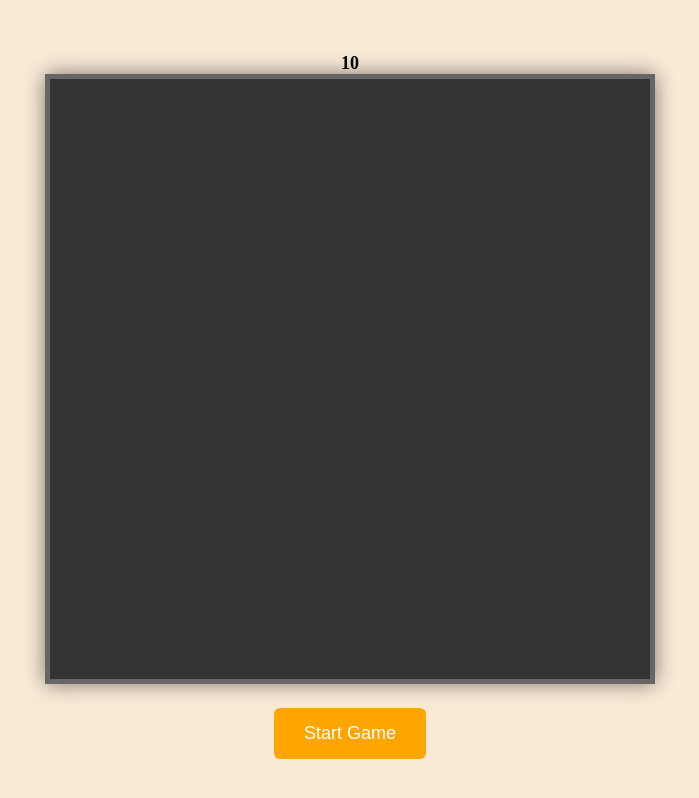
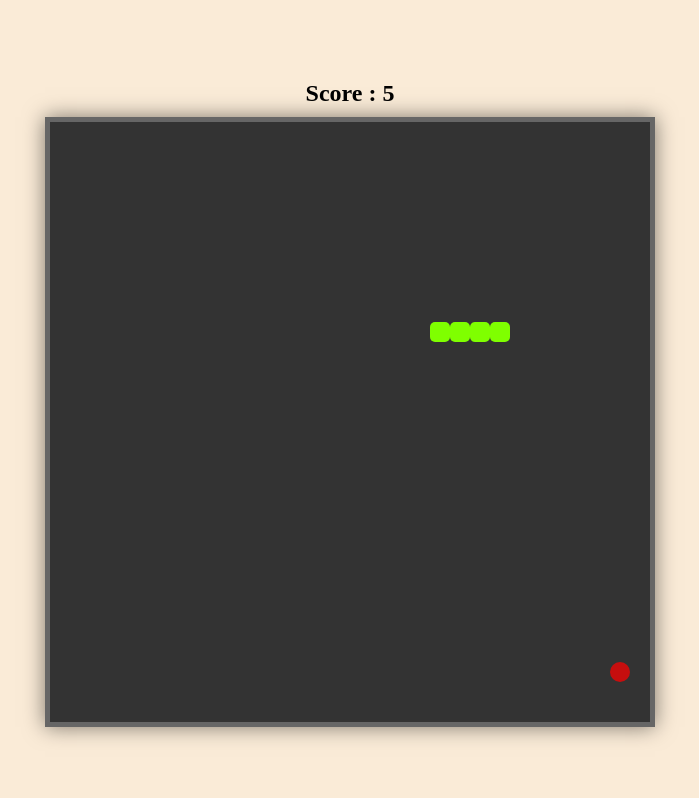
Before and after one commit to Jaysingh7355/Snake_game, a plain HTML site: page index.html in a window 1280 px wide. Both pictures are taken after a click on the button "Start Game". Shown: the whole page, without its empty margins (290-989 px from the left). Drawn offline with Linux system fonts and the light colour scheme.

Commit message:
Game ready

```diff
--- a/index.html
+++ b/index.html
@@ -2,17 +2,16 @@
 <html lang="en">
 <head>
     <meta charset="UTF-8">
-    <meta name="viewport" content="width=git , initial-scale=1.0">
-    <title>Document</title>
+    <meta name="viewport" content="width=device-width, initial-scale=1.0">
+    <title>Snake Game</title>
     <link rel="stylesheet" href="style.css">
 </head>
 <body>
 
     <div id="game-arena">
 
-
     </div>
 
-  <script src="index.js"></script>
+    <script src="index.js"></script>
 </body>
 </html>
--- a/index.js
+++ b/index.js
@@ -1,31 +1,183 @@
-document.addEventListener("DOMContentLoaded" ,() => {
-    const gameArena = document.getElementById("game-arena");
-    const arenaSize = 600;
-    const cellSize = 20;
-    let score = 0;
-    let gameStarted = false;
-    let food = 0;
-    let snake = [{X:160, y:200},{X:140,y:200},{x:120, y:200}];
-    let dx = cellSize; // Displacement of x axies
-    let dy = 0; //Displacement of y axies
+document.addEventListener("DOMContentLoaded", () => {
+  const gameArena = document.getElementById("game-arena");
+  const arenaSize = 600;
+  const cellSize = 20;
+  let score = 0;
+  let gameStarted = false;
+  let food = { x: 300, y: 200 };
+  let snake = [
+    { x: 160, y: 200 },
+    { x: 140, y: 200 },
+    { x: 120, y: 200 },
+  ];
+  let dx = cellSize; // displacement on x axis
+  let dy = 0; // displacement on y axis
+  let gameSpeed = 200;
+  let intervalId;
 
+  function drawScoreBoard() {
+    const scoreBoard = document.getElementById("score-board");
+    scoreBoard.textContent = `Score : ${score}`;
+  }
 
+  function drawDiv(x, y, className) {
+    const div = document.createElement("div");
+    div.classList.add(className);
+    div.style.top = `${y}px`;
+    div.style.left = `${x}px`;
+    return div;
+  }
 
+  function drawFoodAndSnake() {
+    gameArena.innerHTML = ""; // if previously something is drawn remove it
+    // Wipe out everything and redraw with new coordinates when snake moves
 
-    function startGame(){
-        const scoreBoard = document.createElement('div');
-        scoreBoard.id = 'score-board';
-        scoreBoard.textContent = '10';
-        document.body.insertBefore(scoreBoard, gameArena);
+    snake.forEach((snakeCell) => {
+      const element = drawDiv(snakeCell.x, snakeCell.y, "snake");
+      gameArena.appendChild(element);
+    });
 
+    const foodElement = drawDiv(food.x, food.y, "food");
+    gameArena.appendChild(foodElement);
+  }
 
-        const StartButton = document.createElement('button');
-        StartButton.textContent = 'Start Game';
-        StartButton.classList.add('Start-Button');
-        document.body.appendChild(StartButton);
+  function moveFood() {
+    let newX, newY;
+    do {
+      newX =
+        Math.floor(Math.random() * ((arenaSize - cellSize) / cellSize)) *
+        cellSize;
+      newY =
+        Math.floor(Math.random() * ((arenaSize - cellSize) / cellSize)) *
+        cellSize;
+    } while (
+      snake.some((snakeCell) => snakeCell.x === newX && snakeCell.y === newY)
+    );
 
+    food = { x: newX, y: newY };
+  }
 
+  function updateSnake() {
+    console.log("Update snake called");
+    // 1. Calculate new coordinate the snake head will go to
+    const newHead = { x: snake[0].x + dx, y: snake[0].y + dy };
+    snake.unshift(newHead); // add the new head
+    if (newHead.x === food.x && newHead.y === food.y) {
+      // collision
+      console.log("Collided");
+      score += 5;
+      if (gameSpeed > 30) {
+        clearInterval(intervalId);
 
+        gameSpeed -= 10;
+
+        gameLoop();
+      }
+      // dont pop the tail
+      moveFood();
+      // move the food
+    } else {
+      snake.pop(); // remove the last cell
     }
-   startGame();
+  }
+
+  function isGameOver() {
+    // check snake body hit
+    for (i = 1; i < snake.length; i++) {
+      if (snake[0].x === snake[i].x && snake[0].y === snake[i].y) return true; // game over
+    }
+
+    // check wall collision
+    const isHittingLeftWall = snake[0].x < 0;
+    const isHittingTopWall = snake[0].y < 0;
+    const isHittingRightWall = snake[0].x >= arenaSize;
+    const isHittingDownWall = snake[0].y >= arenaSize;
+
+    return (
+      isHittingDownWall ||
+      isHittingLeftWall ||
+      isHittingRightWall ||
+      isHittingTopWall
+    ); // game over
+  }
+
+  function gameLoop() {
+    console.log(gameSpeed);
+    intervalId = setInterval(() => {
+      console.log(gameSpeed);
+      if (!gameStarted) return;
+      // check for game over
+      if (isGameOver()) {
+        gameStarted = false;
+        alert(`Game Over, Score = ${score}`);
+        window.location.reload();
+        return;
+      }
+      updateSnake();
+      drawScoreBoard();
+      drawFoodAndSnake();
+    }, gameSpeed);
+  }
+
+  function changeDirection(e) {
+    console.log(e, e.keyCode);
+
+    const LEFT_KEY = 37;
+    const RIGHT_KEY = 39;
+    const UP_KEY = 38;
+    const DOWN_KEY = 40;
+
+    const keyPressed = e.keyCode;
+
+    const isGoingUp = dy == -cellSize;
+    const isGoingDown = dy == cellSize;
+    const isGoingLeft = dx == -cellSize;
+    const isGoingRight = dx == cellSize;
+
+    if (keyPressed == LEFT_KEY && !isGoingRight) {
+      dy = 0;
+      dx = -cellSize;
+    }
+
+    if (keyPressed == RIGHT_KEY && !isGoingLeft) {
+      dy = 0;
+      dx = cellSize;
+    }
+
+    if (keyPressed == UP_KEY && !isGoingDown) {
+      dy = -cellSize;
+      dx = 0;
+    }
+
+    if (keyPressed == DOWN_KEY && !isGoingUp) {
+      dy = cellSize;
+      dx = 0;
+    }
+  }
+
+  function runGame() {
+    if (!gameStarted) {
+      gameStarted = true;
+      gameLoop();
+      document.addEventListener("keydown", changeDirection);
+    }
+  }
+
+  function initiateGame() {
+    const scoreBoard = document.createElement("div");
+    scoreBoard.id = "score-board";
+    document.body.insertBefore(scoreBoard, gameArena);
+
+    const startButton = document.createElement("button");
+    startButton.textContent = "Start Game";
+    startButton.classList.add("start-button");
+    document.body.appendChild(startButton);
+
+    startButton.addEventListener("click", () => {
+      startButton.style.display = "none";
+      runGame();
+    });
+  }
+
+  initiateGame(); // this is the first function to be executed so that we prepare the ui
 });
--- a/style.css
+++ b/style.css
@@ -1,4 +1,4 @@
-body{
+body {
     display: flex;
     flex-direction: column;
     align-items: center;
@@ -15,18 +15,18 @@ body{
     position: relative;
     border: 5px solid #666;
     margin-bottom: 20px;
-    box-shadow: 0 0 20px rgb(0,0,0,0.5);
+    box-shadow: 0 0 20px rgba(0, 0, 0, 0.5);
+}
 
-}
-#score-board{
-    font-size: large;
+#score-board {
+    font-size: x-large;
     font-weight: bold;
     color: black;
-    margin: 10px,0;
+    margin: 10px 0;
 }
 
-.Start-Button {
-    background-color: orange;
+.start-button {
+    background-color: orangered;
     color: white;
     padding: 15px 30px;
     text-align: center;
@@ -37,3 +37,26 @@ body{
     border: none;
     border-radius: 6px;
 }
+
+.food {
+    width: 20px;
+    height: 20px;
+    background-color: red;
+    position: absolute;
+    border-radius: 50%;
+    animation: blink 1s infinite;
+}
+
+@keyframes blink {
+    50% {
+        opacity: 0.5;
+    }
+}
+
+.snake {
+    width: 20px;
+    height: 20px;
+    background-color: chartreuse;
+    position: absolute;
+    border-radius: 5px;
+}
```
